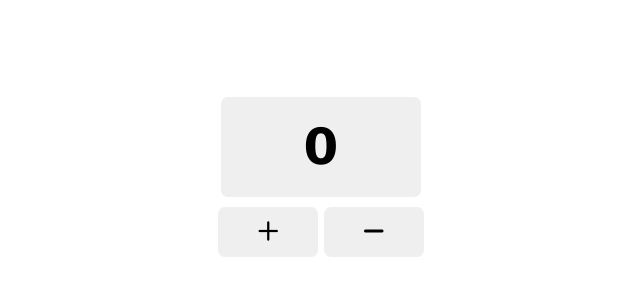
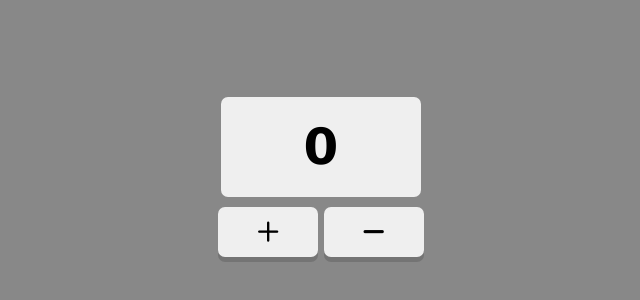
Before and after one commit to programorr/javascriptooo, a plain HTML site: page simpletasks/button/index.html in a window 1280 px wide. Shown: the part 228-528 px from the top of the page, without its empty margins (319-959 px from the left). Drawn offline with Linux system fonts and the light colour scheme.

Commit message:
update index.css

```diff
--- a/simpletasks/button/index.css
+++ b/simpletasks/button/index.css
@@ -7,6 +7,7 @@
 }
 
 body, html {
+    background-color: #888;
     font-family: Verdana, serif;
     font-weight: bolder;
     padding: 0;
@@ -40,9 +41,17 @@ body, html {
     border-radius: var(--border-radius);
     min-width: 100px;
     height: 50px;
-    font-size: 24px;
+    font-size: 25px;
+    font-weight: bolder;
+    box-shadow: 0 5px rgba(0,0,0,0.15);
 }
 
-.btn:hover, btn:focus {
-    background-color: aqua;
+.btn:hover {
+    background-color: rgba(255,0,0,0.50);
+    color: #fff;
 }
+
+.btn:active {
+    box-shadow: 0 2px rgba(0,0,0,0.15);
+    transform: translateY(4px);
+}
```
